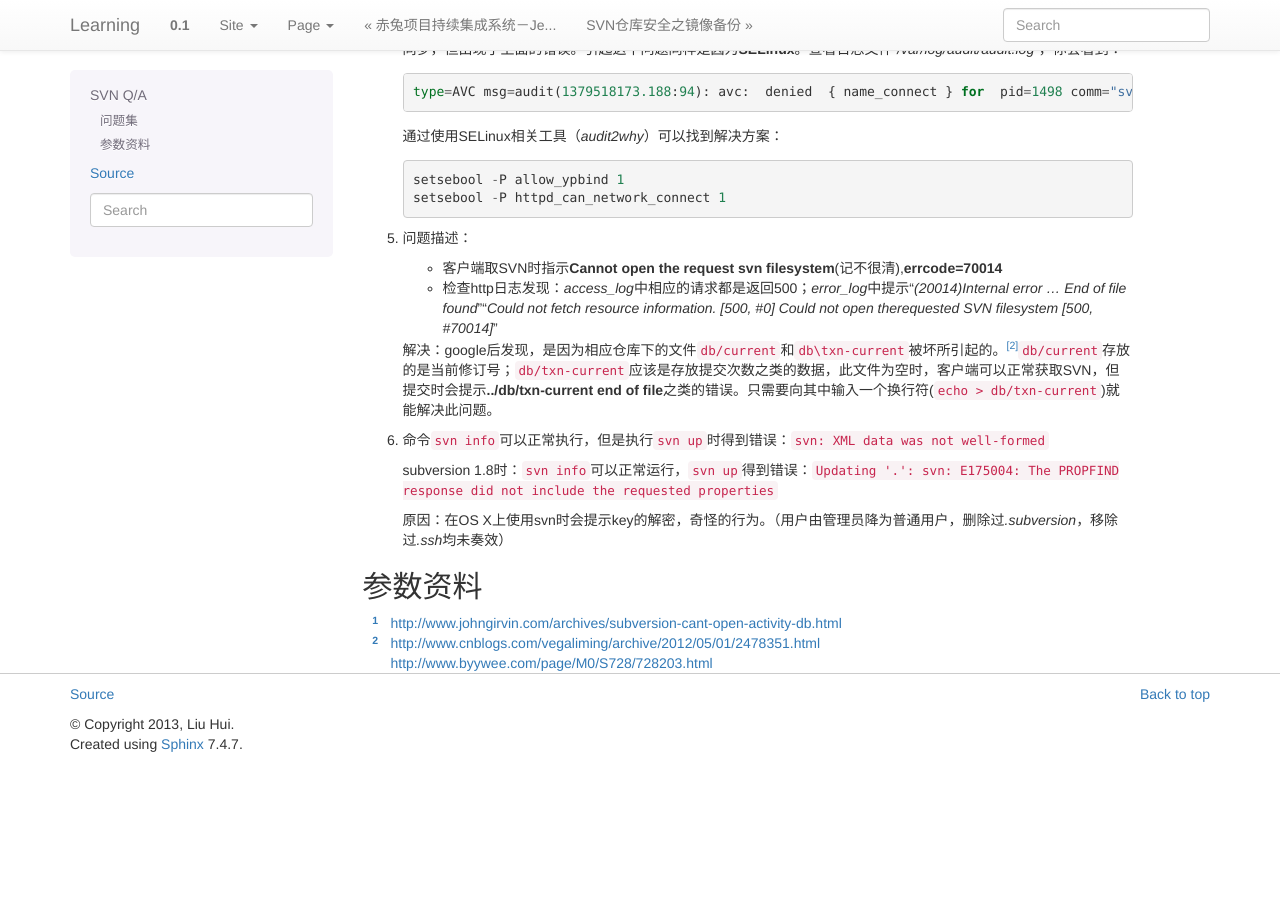
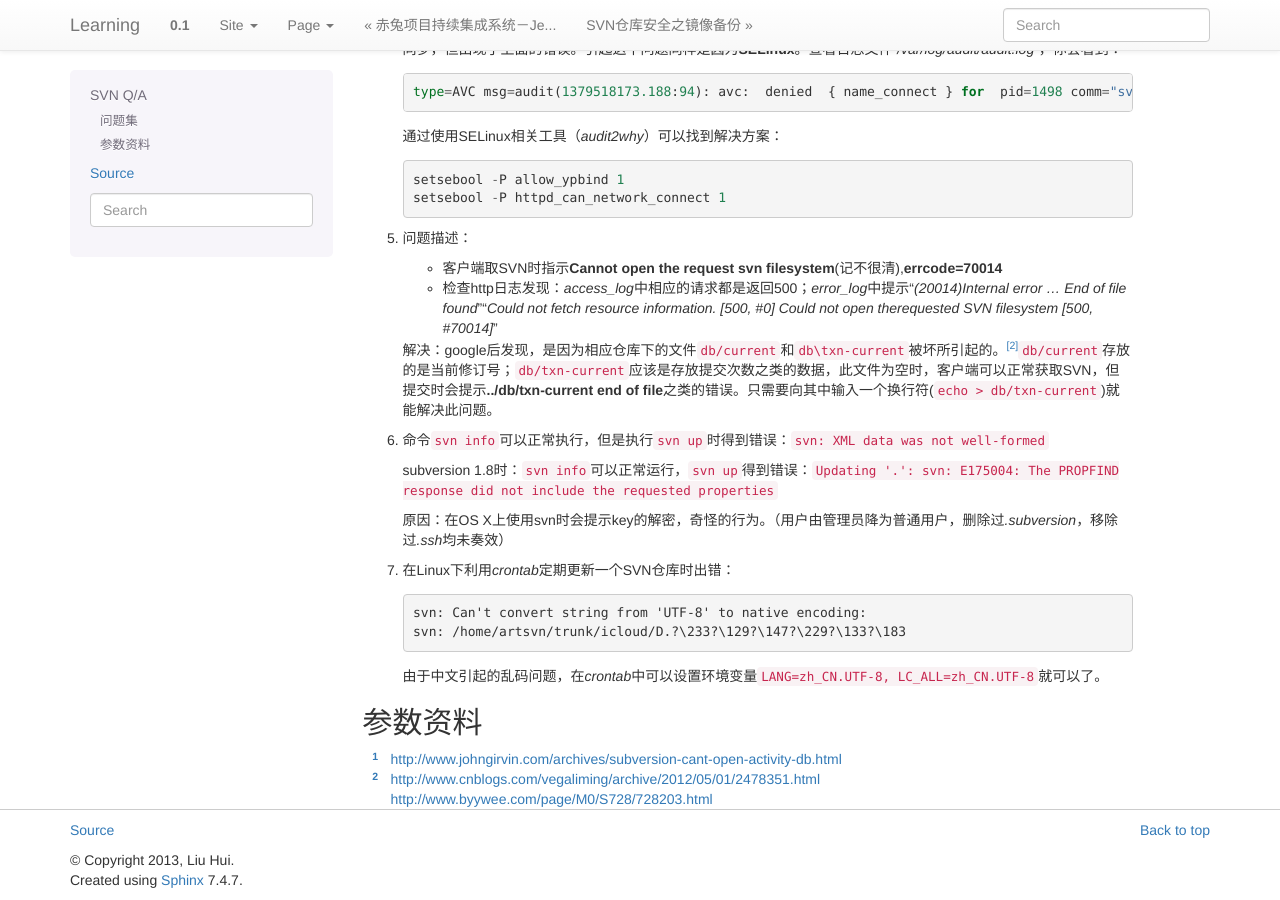
Before and after one commit to huiliu/learning.docs.hui, a Sphinx documentation site: the page built from source/svn.rst, in a window 1280 px wide and 900 px high, scrolled down 548 px. Built offline with Sphinx 7.4.7, drawn with Linux system fonts in a browser that asks for light colours; formulas are drawn with MathJax 3; before the commit the page ends 1312 px from its top, so only the background shows below that.

Commit message:
UPDATE svn Q/A
使用crontab定期更新时由于编码问题出错

```diff
--- a/source/svn.rst
+++ b/source/svn.rst
@@ -78,6 +78,17 @@ SVN Q/A
     原因：在OS X上使用svn时会提示key的解密，奇怪的行为。（用户由管理员降为普通\
     用户，删除过\ *.subversion*\ ，移除过\ *.ssh*\ 均未奏效）
 
+7.  在Linux下利用\ *crontab*\ 定期更新一个SVN仓库时出错：
+
+    .. sourcecode:: text
+
+        svn: Can't convert string from 'UTF-8' to native encoding:
+        svn: /home/artsvn/trunk/icloud/D.?\233?\129?\147?\229?\133?\183
+
+    由于中文引起的乱码问题，在\ *crontab*\ 中可以设置环境变量\
+    ``LANG=zh_CN.UTF-8, LC_ALL=zh_CN.UTF-8``\ 就可以了。
+
+
 参数资料
 =========
 .. [#]  http://www.johngirvin.com/archives/subversion-cant-open-activity-db.html
```
